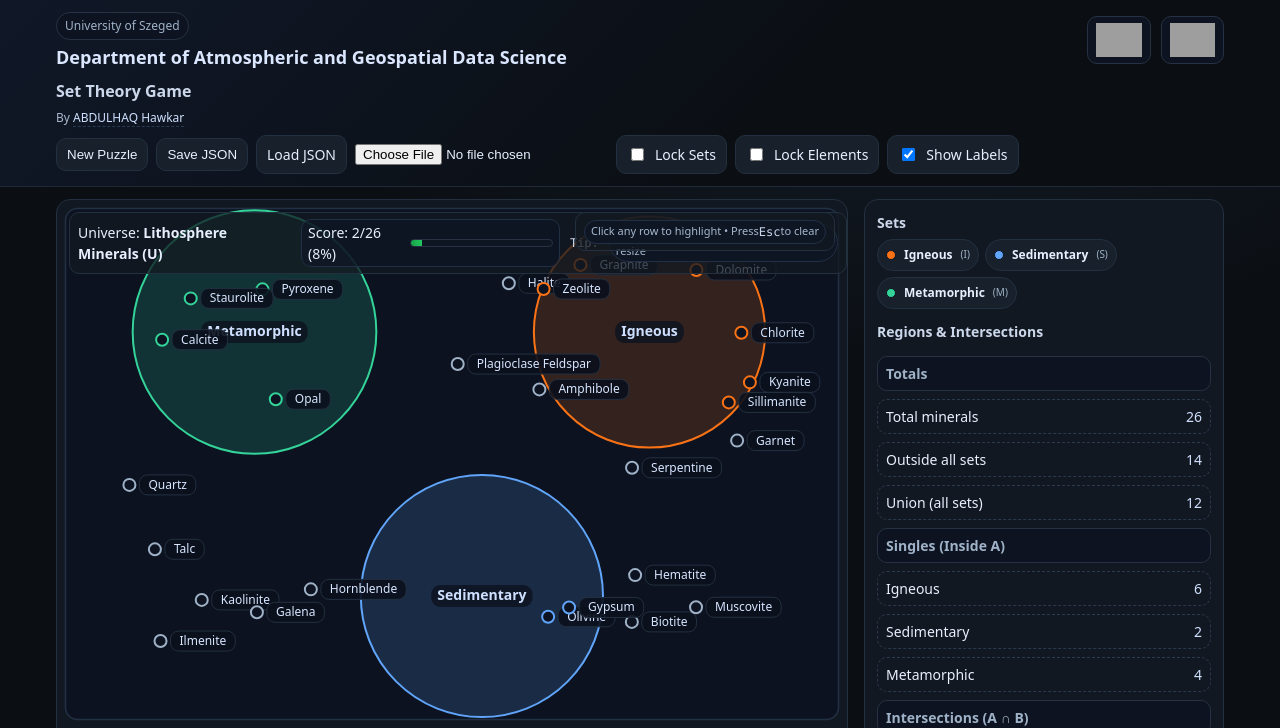
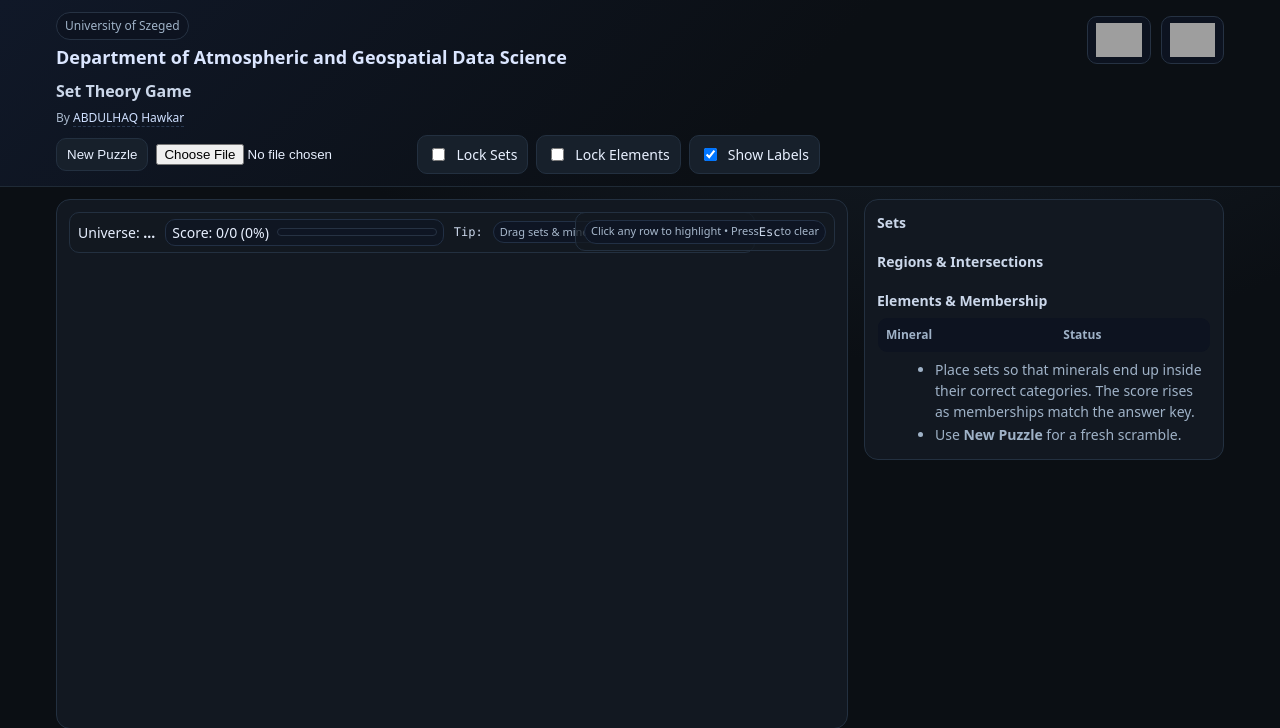
Before and after one commit to AIforimpact22/math1styear, a Flask app: page / in a window 1280 px wide. Shown: the top 728 px of the page. Run offline with Flask 3, Linux system fonts and the light colour scheme; lists and menus that the app fills with data are empty; grey boxes are pictures that could not be loaded.

Commit message:
Update set_theory.html

```diff
--- a/templates/set_theory.html
+++ b/templates/set_theory.html
@@ -3,8 +3,6 @@
 {% block controls %}
 <div class="controls" aria-label="Simulation controls">
   <button id="btnNewPuzzle" class="btn">New Puzzle</button>
-  <button id="btnSave" class="btn">Save JSON</button>
-  <label class="btn" for="fileLoad">Load JSON</label>
   <input id="fileLoad" type="file" accept="application/json" />
   <label class="switch btn"><input id="lockSets" type="checkbox" /> Lock Sets</label>
   <label class="switch btn"><input id="lockElements" type="checkbox" /> Lock Elements</label>
```
